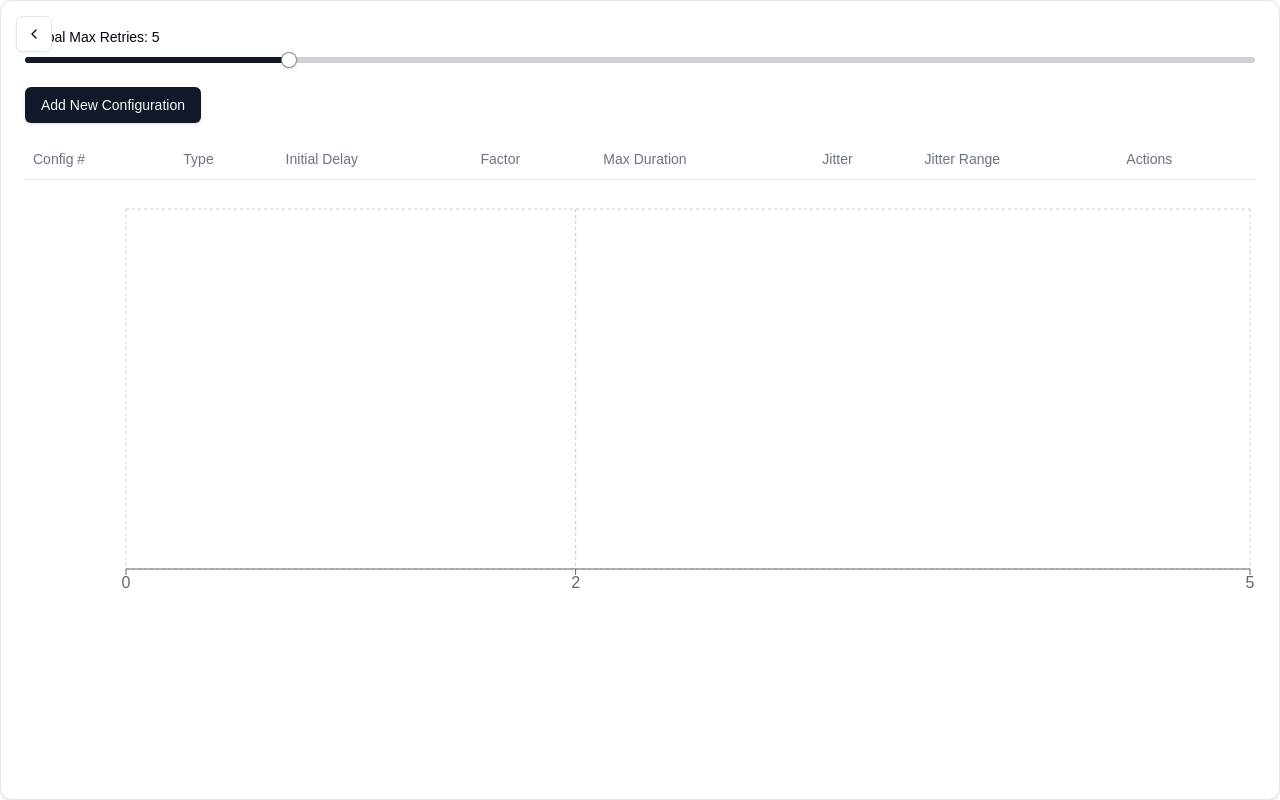
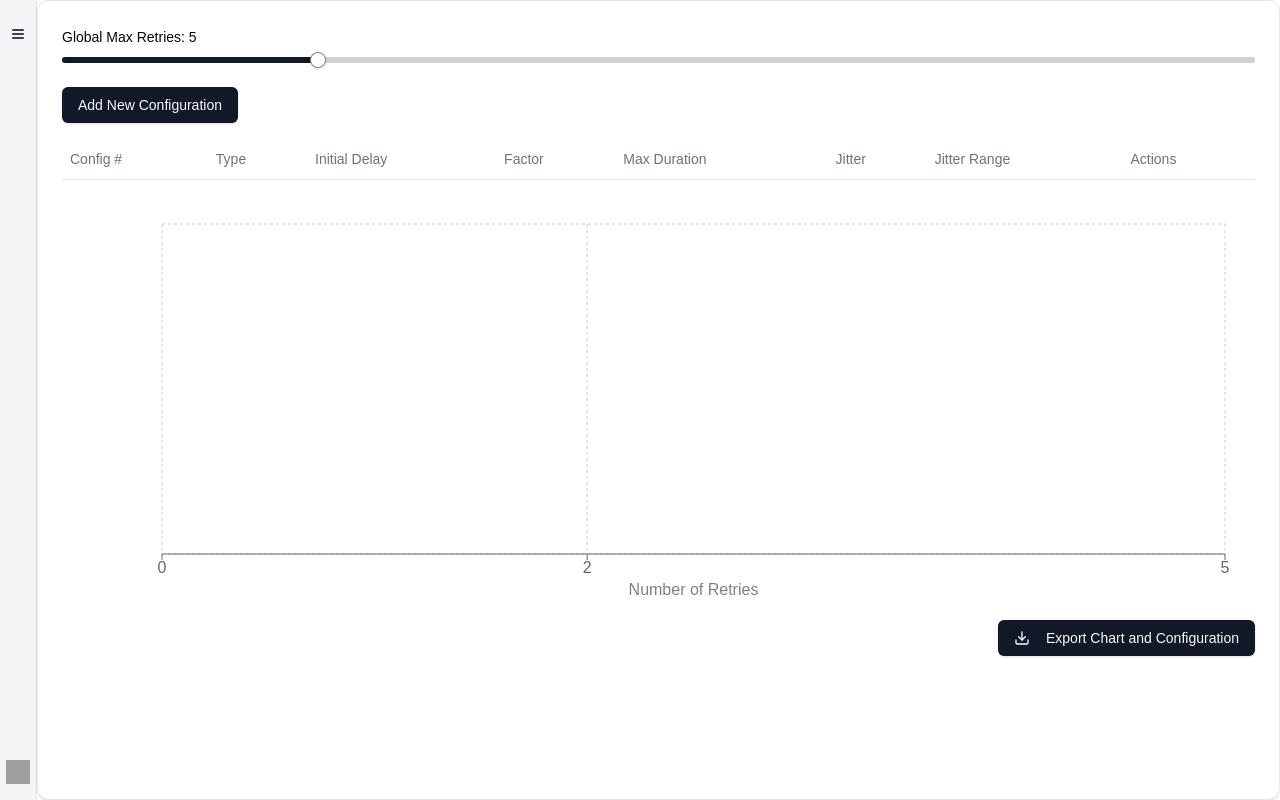
Before and after one commit to subomi/compareretries, a Next.js app: page / in a window 1280 px wide. Both pictures are taken after a click on the button "Close description". Built offline with nearby package versions, Linux system fonts and the light colour scheme; grey boxes are pictures that could not be loaded.

Commit message:
feat: add export feature and redesigned collapse feature

```diff
--- a/components/retry-algorithm-comparison.tsx
+++ b/components/retry-algorithm-comparison.tsx
@@ -1,16 +1,17 @@
 "use client"
 
-import React, { useState, useMemo } from 'react'
-import { Card, CardContent, CardHeader, CardTitle } from "@/components/ui/card"
+import React, { useState, useMemo, useRef } from 'react'
+import { Card, CardContent, CardDescription, CardHeader, CardTitle } from "@/components/ui/card"
 import { Input } from "@/components/ui/input"
 import { Label } from "@/components/ui/label"
 import { Button } from "@/components/ui/button"
 import { Table, TableBody, TableCell, TableHead, TableHeader, TableRow } from "@/components/ui/table"
 import { LineChart, Line, XAxis, YAxis, CartesianGrid, Tooltip, Legend, ResponsiveContainer } from 'recharts'
-import { ChevronRight, Trash2, Edit } from 'lucide-react'
+import { ChevronLeft, Trash2, Edit, Menu, Download } from 'lucide-react'
 import { Dialog, DialogContent, DialogHeader, DialogTitle, DialogTrigger } from "@/components/ui/dialog"
 import { Switch } from "@/components/ui/switch"
 import { Slider } from "@/components/ui/slider"
+import html2canvas from 'html2canvas'
 
 interface RetryConfig {
   type: 'linear' | 'exponential' | 'capped-exponential'
@@ -46,6 +47,18 @@ const calculateRetryDurations = (config: RetryConfig, maxRetries: number): numbe
   return durations
 }
 
+const formatTime = (milliseconds: number): string => {
+  if (milliseconds < 1000) {
+    return `${milliseconds.toFixed(2)}ms`
+  } else if (milliseconds < 60000) {
+    return `${(milliseconds / 1000).toFixed(2)}s`
+  } else if (milliseconds < 3600000) {
+    return `${(milliseconds / 60000).toFixed(2)}m`
+  } else {
+    return `${(milliseconds / 3600000).toFixed(2)}h`
+  }
+}
+
 const RetryAlgorithmComparison: React.FC = () => {
   const [configs, setConfigs] = useState<RetryConfig[]>([])
   const [newConfig, setNewConfig] = useState<RetryConfig>({
@@ -59,6 +72,7 @@ const RetryAlgorithmComparison: React.FC = () => {
   const [isEditDialogOpen, setIsEditDialogOpen] = useState(false)
   const [globalMaxRetries, setGlobalMaxRetries] = useState(5)
   const [isDescriptionOpen, setIsDescriptionOpen] = useState(true)
+  const chartRef = useRef<HTMLDivElement>(null)
 
   const handleInputChange = (e: React.ChangeEvent<HTMLInputElement | HTMLSelectElement>) => {
     const { name, value, type } = e.target
@@ -129,8 +143,51 @@ const RetryAlgorithmComparison: React.FC = () => {
     return data
   }, [configs, globalMaxRetries])
 
+  const handleExport = async () => {
+    const exportContainer = document.createElement('div');
+    exportContainer.style.padding = '20px';
+    exportContainer.style.backgroundColor = 'white';
+
+    const tableClone = document.querySelector('table')?.cloneNode(true) as HTMLElement;
+    if (tableClone) {
+      tableClone.style.marginBottom = '20px';
+      exportContainer.appendChild(tableClone);
+    }
+
+    if (chartRef.current) {
+      exportContainer.appendChild(chartRef.current.cloneNode(true));
+    }
+
+    document.body.appendChild(exportContainer);
+
+    const canvas = await html2canvas(exportContainer);
+    const image = canvas.toDataURL("image/png").replace("image/png", "image/octet-stream");
+    const link = document.createElement('a');
+    link.download = 'retry-algorithm-comparison.png';
+    link.href = image;
+    link.click();
+
+    document.body.removeChild(exportContainer);
+  };
+
   return (
     <div className="flex min-h-screen w-full">
+      <div className="flex flex-col items-center py-4 bg-gray-100 border-r border-gray-200">
+        <Button
+          variant="ghost"
+          size="icon"
+          onClick={() => setIsDescriptionOpen(!isDescriptionOpen)}
+          className="mb-4"
+        >
+          <Menu className="h-6 w-6" />
+          <span className="sr-only">{isDescriptionOpen ? 'Close' : 'Open'} description</span>
+        </Button>
+        {!isDescriptionOpen && (
+          <a href="https://getconvoy.io/?utm_source=compareretries" target="_blank" rel="noopener noreferrer" className="mt-auto">
+            <img src="https://getconvoy.io/svg/convoy-logo-new.svg" alt="Convoy" className="w-6 h-6" />
+          </a>
+        )}
+      </div>
       <div
         className={`
           transition-all duration-300 ease-in-out overflow-hidden
@@ -139,21 +196,11 @@ const RetryAlgorithmComparison: React.FC = () => {
       >
         {isDescriptionOpen && (
           <div className="p-4 h-full relative">
-            <div className="flex items-center justify-between mb-4">
-              <div>
-                <h2 className="text-2xl font-bold">Retry Algorithm Comparison Tool</h2>
-                <p className="text-sm text-muted-foreground">
-                  Compare linear, exponential, and capped exponential backoff strategies with configurable jitter
-                </p>
-              </div>
-              <Button
-                variant="outline"
-                size="icon"
-                onClick={() => setIsDescriptionOpen(false)}
-              >
-                <ChevronRight className="h-4 w-4" />
-                <span className="sr-only">Close description</span>
-              </Button>
+            <div className="mb-4">
+              <h2 className="text-2xl font-bold">Retry Algorithm Comparison Tool</h2>
+              <p className="text-sm text-muted-foreground">
+                Compare linear, exponential, and capped exponential backoff strategies with configurable jitter
+              </p>
             </div>
 
             <Card>
@@ -192,26 +239,17 @@ const RetryAlgorithmComparison: React.FC = () => {
                 </div>
               </CardContent>
             </Card>
-            <div className="absolute bottom-4 left-4 flex items-center space-x-2">
+            <div className="absolute bottom-4 left-0 right-0 flex flex-col items-center justify-center space-y-2">
               <span className="text-sm text-muted-foreground">Built By</span>
-              <img src="https://getconvoy.io/svg/convoy-logo-full-new.svg" alt="Convoy" className="h-6" />
+              <a href="https://getconvoy.io/?utm_source=compareretries" target="_blank" rel="noopener noreferrer">
+                <img src="https://getconvoy.io/svg/convoy-logo-full-new.svg" alt="Convoy" className="h-6" />
+              </a>
             </div>
           </div>
         )}
       </div>
 
-      {!isDescriptionOpen && (
-        <Button
-          variant="outline"
-          size="icon"
-          className="fixed top-4 left-4 z-50"
-          onClick={() => setIsDescriptionOpen(true)}
-        >
-          <ChevronRight className="h-4 w-4 rotate-180" />
-        </Button>
-      )}
-
-      <Card className={`flex-1 transition-all duration-300 ease-in-out ${isDescriptionOpen ? 'w-[70%]' : 'w-full'}`}>
+      <Card className="flex-1">
         <CardContent className="p-6">
           <div className="mb-6">
             <Label htmlFor="globalMaxRetries">Global Max Retries: {globalMaxRetries}</Label>
@@ -351,25 +389,34 @@ const RetryAlgorithmComparison: React.FC = () => {
             </TableBody>
           </Table>
 
-          <div className="h-[400px] pl-4">
+          <div className="h-[400px]" ref={chartRef}>
             <ResponsiveContainer width="100%" height="100%">
-              <LineChart data={chartData}>
+              <LineChart
+                data={chartData}
+                margin={{ top: 20, right: 30, left: 20, bottom: 20 }}
+              >
                 <CartesianGrid strokeDasharray="3 3" />
                 <XAxis
                   dataKey="retryCount"
                   type="number"
                   domain={[0, globalMaxRetries]}
                   tickFormatter={(value) => `${value}`}
+                  label={{ value: "Number of Retries", position: "bottom", offset: 0 }}
                 />
                 <YAxis
-                  tickFormatter={(value) => `${(value / 1000).toFixed(2)}s`}
+                  tickFormatter={(value) => formatTime(value)}
                   width={80}
                 />
                 <Tooltip
-                  formatter={(value: number) => `${(value / 1000).toFixed(2)}s`}
+                  formatter={(value: number) => formatTime(value)}
                   labelFormatter={(label: number) => `Retry Count: ${label}`}
                 />
-                <Legend />
+                <Legend
+                  verticalAlign="top"
+                  align="center"
+                  layout="horizontal"
+                  margin={{ top: 0, left: 0, right: 0, bottom: 10 }}
+                />
                 {configs.map((_, index) => (
                   <Line
                     key={index}
@@ -381,6 +428,12 @@ const RetryAlgorithmComparison: React.FC = () => {
               </LineChart>
             </ResponsiveContainer>
           </div>
+          <div className="mt-4 flex justify-end">
+            <Button onClick={handleExport}>
+              <Download className="mr-2 h-4 w-4" />
+              Export Chart and Configuration
+            </Button>
+          </div>
         </CardContent>
       </Card>
     </div>
--- a/package.json
+++ b/package.json
@@ -16,6 +16,7 @@
     "@radix-ui/react-switch": "^1.1.2",
     "class-variance-authority": "^0.7.1",
     "clsx": "^2.1.1",
+    "html2canvas": "^1.4.1",
     "lucide-react": "^0.469.0",
     "next": "15.1.3",
     "react": "^19.0.0",
```
Also changed, not shown: 1 other file (tests, documents, lock files or other folders).
